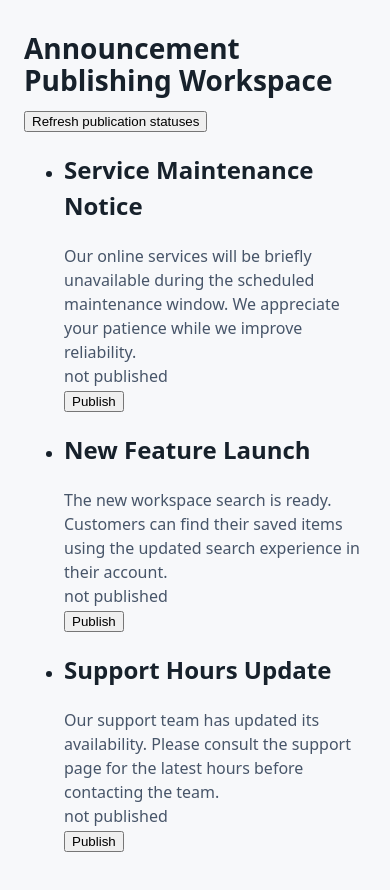
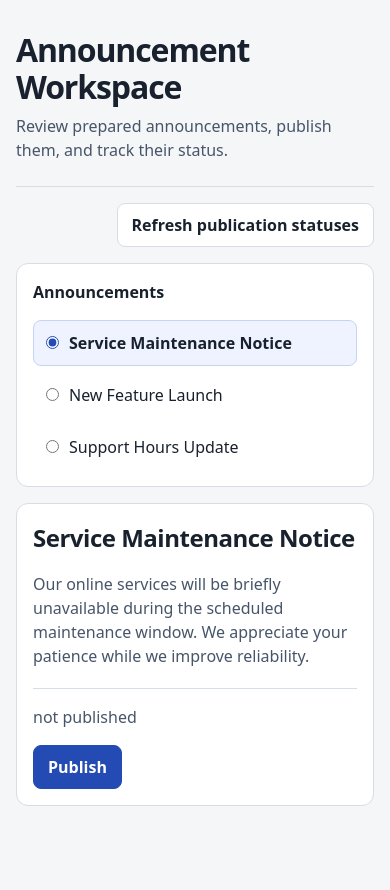
Before and after one commit to sinachoghadi/announcement-publishing-workspace, a React (Vite) app: page / in a window 390 px wide. Shown: the top 890 px of the page. After the commit the page ends 844 px from the top, so only its background shows below. Built offline with nearby package versions, Linux system fonts and the light colour scheme.

Commit message:
feat: add responsive announcement workspace layout

```diff
--- a/src/app/App.tsx
+++ b/src/app/App.tsx
@@ -3,7 +3,10 @@ import AnnouncementList from '../features/announcements/components/AnnouncementL
 export default function App() {
   return (
     <main>
-      <h1>Announcement Publishing Workspace</h1>
+      <header className="workspace-header">
+        <h1>Announcement Workspace</h1>
+        <p>Review prepared announcements, publish them, and track their status.</p>
+      </header>
       <AnnouncementList />
     </main>
   )
--- a/src/features/announcements/components/AnnouncementList.tsx
+++ b/src/features/announcements/components/AnnouncementList.tsx
@@ -1,9 +1,11 @@
+import { useState } from 'react'
 import { useAnnouncements } from '../hooks/useAnnouncements'
 import { usePublicationWorkspace } from '../hooks/usePublicationWorkspace'
 
 export default function AnnouncementList() {
   const state = useAnnouncements()
   const workspace = usePublicationWorkspace()
+  const [selectedId, setSelectedId] = useState<string>()
 
   if (state.status === 'loading') {
     return <p role="status">Loading announcements…</p>
@@ -13,8 +15,15 @@ export default function AnnouncementList() {
     return <p role="alert">Could not load announcements. Refresh the page to try again.</p>
   }
 
+  const selected = state.announcements.find(({ id }) => id === selectedId) ?? state.announcements[0]
+  if (!selected) return <p>No announcements available.</p>
+  const { id, title, body } = selected
+  const { operationId, displayStatus, operation, request, requestError, canPublish, canCheckStatus, canRetry, canRetryPublication } =
+    workspace.getAnnouncementPublication(id)
+
   return (
     <>
+      <div className="workspace-toolbar">
         {workspace.recovery.status === 'loading' && <p role="status">Checking previous publication attempts…</p>}
         {workspace.recovery.status === 'error' && (
           <p role="alert">
@@ -29,14 +38,28 @@ export default function AnnouncementList() {
         >
           {workspace.recovery.status === 'error' ? 'Retry loading publication statuses' : 'Refresh publication statuses'}
         </button>
-      <ul>
-        {state.announcements.map(({ id, title, body }) => {
-          const { operationId, displayStatus, operation, request, requestError, canPublish, canCheckStatus, canRetry, canRetryPublication } =
-            workspace.getAnnouncementPublication(id)
-
-          return (
-            <li key={id}>
-              <h2>{title}</h2>
+      </div>
+      <div className="workspace-grid">
+        <section className="workspace-panel" aria-labelledby="announcements-heading">
+          <h2 id="announcements-heading">Announcements</h2>
+          <ul className="announcement-options">
+            {state.announcements.map((announcement) => (
+              <li key={announcement.id}>
+                <label className="announcement-option">
+                  <input
+                    type="radio"
+                    name="selected-announcement"
+                    checked={announcement.id === id}
+                    onChange={() => setSelectedId(announcement.id)}
+                  />
+                  <span>{announcement.title}</span>
+                </label>
+              </li>
+            ))}
+          </ul>
+        </section>
+        <section className="workspace-panel announcement-details" aria-labelledby="details-heading">
+          <h2 id="details-heading">{title}</h2>
           <p>{body}</p>
           <p role="status">
             {request?.status === 'publishing' ? 'Submitting publication…' :
@@ -46,8 +69,9 @@ export default function AnnouncementList() {
             {operation?.status === 'rejected' && ` · ${operation.reason}`}
             {requestError && ` · ${requestError}`}
           </p>
+          <div className="publication-actions">
             {(canPublish || canRetry) && (
-                <button type="button" onClick={() => void workspace.publishAnnouncement(id).catch(() => {})}>
+              <button className="primary-action" type="button" onClick={() => void workspace.publishAnnouncement(id).catch(() => {})}>
                 {canRetry ? 'Start new publication attempt' : 'Publish'}
               </button>
             )}
@@ -65,10 +89,9 @@ export default function AnnouncementList() {
                 Check status
               </button>
             ) : null}
-            </li>
-          )
-        })}
-      </ul>
+          </div>
+        </section>
+      </div>
     </>
   )
 }
--- a/src/index.css
+++ b/src/index.css
@@ -1,27 +1,158 @@
 :root {
   font-family: system-ui, sans-serif;
   line-height: 1.5;
-  color: #17212b;
-  background: #f7f8fa;
+  color: #18212d;
+  background: #f5f6f8;
+  --surface: #fff;
+  --muted: #475569;
+  --border: #d7dde5;
+  --accent: #244bb3;
+  --accent-subtle: #eef3ff;
+  --radius: 0.75rem;
 }
 
-body {
-  margin: 0;
+* { box-sizing: border-box; }
+body { margin: 0; }
+
+main {
+  max-inline-size: 78rem;
+  margin-inline: auto;
+  padding: clamp(1rem, 4vw, 3.5rem);
 }
 
-main {
-  max-inline-size: 48rem;
-  margin-inline: auto;
-  padding: clamp(2rem, 8vw, 6rem) 1.5rem;
+h1, h2, p { margin: 0; }
+p { color: var(--muted); }
+
+.workspace-header {
+  padding-block: 1rem 1.5rem;
+  border-block-end: 1px solid var(--border);
 }
 
-h1 {
-  margin: 0 0 0.75rem;
-  font-size: clamp(1.75rem, 5vw, 2.75rem);
+.workspace-header h1 {
+  font-size: 2rem;
+  font-weight: 700;
+  letter-spacing: -0.035em;
   line-height: 1.15;
+  margin-block-end: 0.5rem;
 }
 
-p {
+.workspace-header + p { margin-block-start: 1rem; }
+
+.workspace-toolbar {
+  display: flex;
+  flex-wrap: wrap;
+  align-items: center;
+  justify-content: space-between;
+  gap: 0.75rem;
+  min-block-size: 4.75rem;
+  padding-block: 0.75rem;
+}
+
+.workspace-toolbar button { margin-inline-start: auto; }
+
+.workspace-grid {
+  display: grid;
+  gap: 1rem;
+}
+
+.workspace-panel {
+  min-inline-size: 0;
+  overflow-wrap: anywhere;
+  padding: clamp(1rem, 3vw, 2rem);
+  background: var(--surface);
+  border: 1px solid var(--border);
+  border-radius: var(--radius);
+}
+
+.workspace-panel h2 {
+  font-size: 1rem;
+  margin-block-end: 1rem;
+}
+
+.announcement-options {
+  display: grid;
+  gap: 0.375rem;
   margin: 0;
-  color: #475569;
+  padding: 0;
+  list-style: none;
 }
+
+.announcement-option {
+  display: flex;
+  align-items: center;
+  gap: 0.625rem;
+  min-block-size: 2.75rem;
+  padding: 0.625rem 0.75rem;
+  border: 1px solid transparent;
+  border-radius: 0.5rem;
+  cursor: pointer;
+}
+
+.announcement-option input {
+  flex: none;
+  margin: 0;
+  accent-color: var(--accent);
+}
+
+.announcement-option:hover { background: #f5f6f8; }
+.announcement-option:has(:checked) {
+  background: var(--accent-subtle);
+  border-color: #c6d3f4;
+  font-weight: 600;
+}
+
+.announcement-details {
+  min-block-size: 16rem;
+}
+
+.announcement-details h2 {
+  font-size: 1.5rem;
+  letter-spacing: -0.02em;
+}
+
+.announcement-details p { max-inline-size: 65ch; }
+.announcement-details p[role="status"] {
+  padding-block-start: 1rem;
+  margin-block-start: 1.25rem;
+  border-block-start: 1px solid var(--border);
+}
+
+.publication-actions {
+  display: flex;
+  flex-wrap: wrap;
+  gap: 0.5rem;
+  margin-block-start: 1rem;
+}
+
+button {
+  max-inline-size: 100%;
+  min-block-size: 2.75rem;
+  padding: 0.5rem 0.875rem;
+  font: inherit;
+  font-weight: 600;
+  color: inherit;
+  background: var(--surface);
+  border: 1px solid var(--border);
+  border-radius: 0.5rem;
+  cursor: pointer;
+}
+
+button:hover:enabled { background: var(--accent-subtle); }
+button:disabled { color: var(--muted); cursor: default; }
+.primary-action, .primary-action:hover:enabled {
+  color: white;
+  background: var(--accent);
+  border-color: var(--accent);
+}
+
+button:focus-visible, .announcement-option:has(:focus-visible) {
+  outline: 2px solid var(--accent);
+  outline-offset: 2px;
+}
+
+@media (min-width: 44rem) {
+  .workspace-grid {
+    grid-template-columns: minmax(14rem, 1fr) minmax(0, 2.2fr);
+    align-items: start;
+  }
+}
```
Lines whose indentation alone changed are shown as unchanged.
